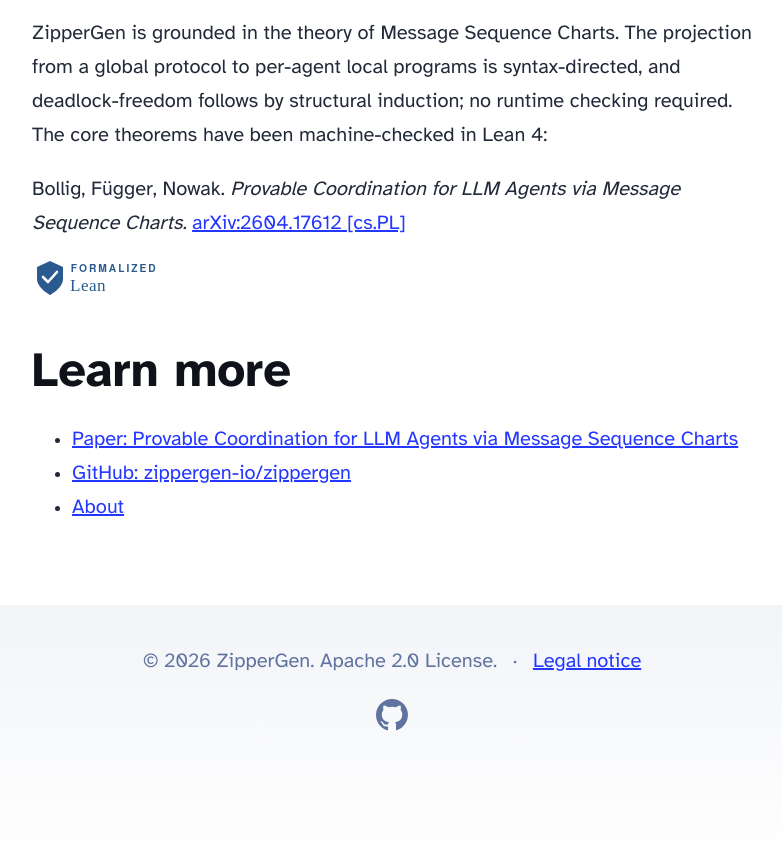
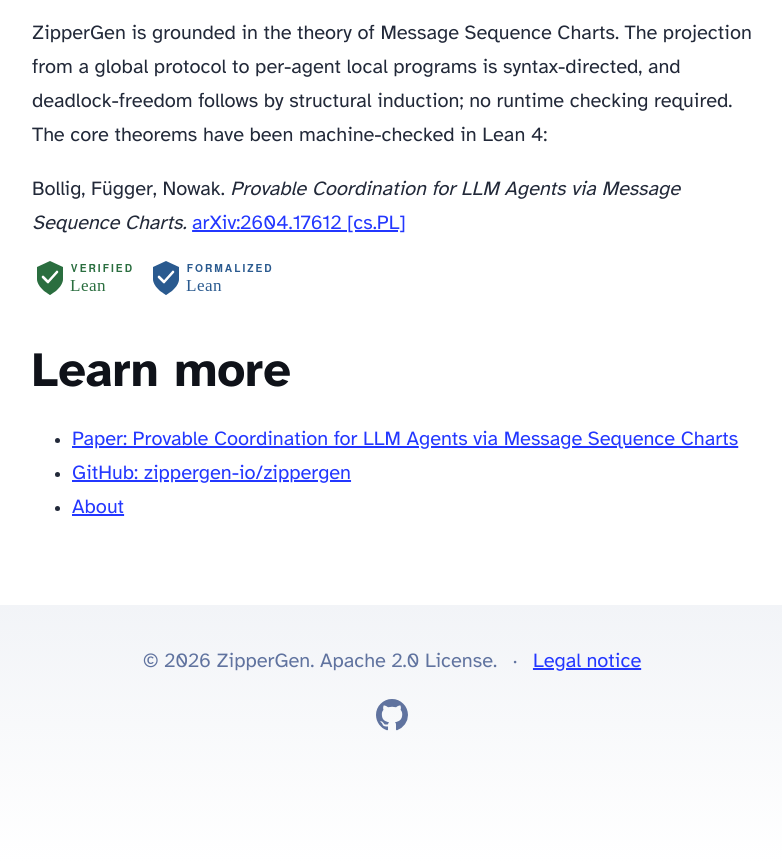
Before and after one commit to zippergen-io/zippergen.io, an Astro site: page / in a window 1280 px wide. Shown: the part 3646-4509 px from the top of the page, without its empty margins (248-1030 px from the left). Built offline with nearby package versions, Linux system fonts and the light colour scheme; Astro itself is replaced by a stand-in of ours.

Commit message:
Add Lean verified badge alongside formalized badge

```diff
--- a/src/pages/index.astro
+++ b/src/pages/index.astro
@@ -123,7 +123,7 @@ result = my_workflow(notes="...", diagnosis="...")`}
 			</p>
 			<p>
 				<a href="https://github.com/zippergen-io/paper-isola/tree/main/Lean">
-					<img src="/lean-formalized.svg" alt="Lean formalized" height="34" />
+					<img src="/lean.svg" alt="Lean verified" height="34" style="margin-right:8px" /><img src="/lean-formalized.svg" alt="Lean formalized" height="34" />
 				</a>
 			</p>
 			<h2>Learn more</h2>
```
Also changed, not shown: public/lean.svg (added).
